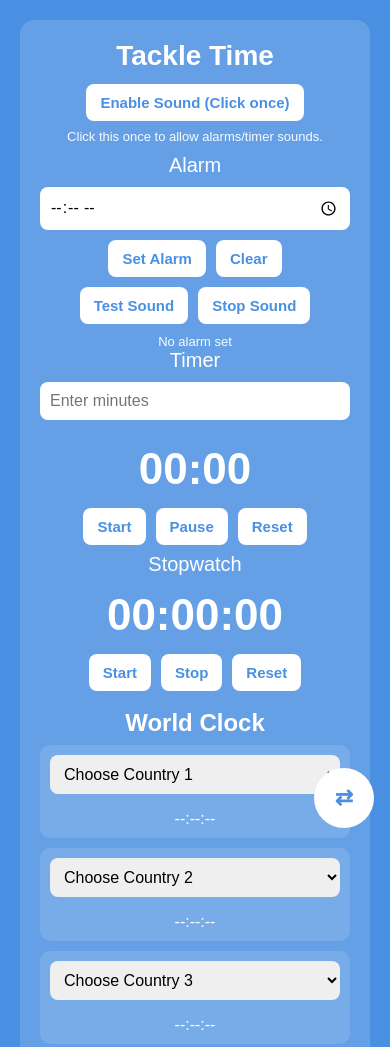
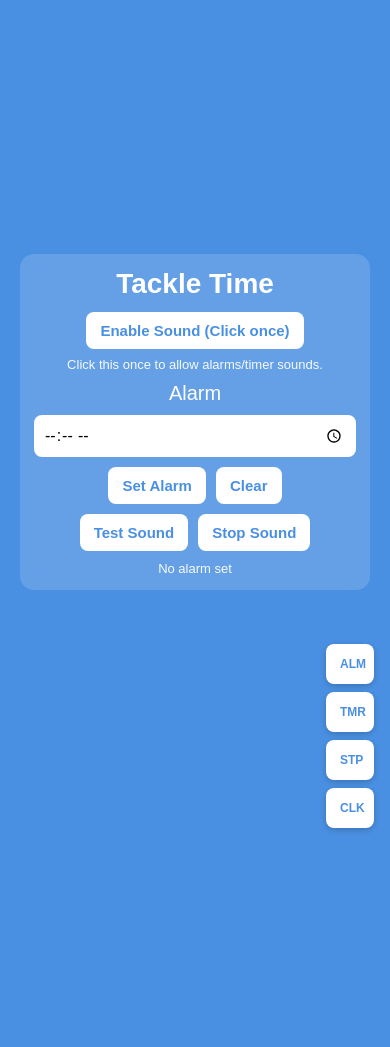
Before and after one commit to Germanpotato-star/TackleTime, a plain HTML site: page index.html in a window 390 px wide. Shown: the top 1047 px of the page. After the commit the page ends 844 px from the top, so only its background shows below. Drawn offline with Linux system fonts and the light colour scheme.

Commit message:
Update index.html

```diff
--- a/index.html
+++ b/index.html
@@ -5,6 +5,7 @@
 <meta name="viewport" content="width=device-width,initial-scale=1" />
 <title>Tackle Time</title>
 <style>
+/* Basic layout */
 *{margin:0;padding:0;box-sizing:border-box;font-family:Arial, sans-serif;}
 body{background:#4A90E2;color:white;min-height:100vh;display:flex;justify-content:center;align-items:center;padding:20px;}
 .container{width:100%;max-width:520px;background:rgba(255,255,255,0.15);backdrop-filter:blur(10px);border-radius:14px;padding:20px;}
@@ -16,11 +17,26 @@ input, select{width:100%;padding:10px;border:none;border-radius:8px;font-size:16
 .alarm-row{margin-bottom:10px;}
 button{border:none;border-radius:8px;padding:10px 14px;cursor:pointer;font-size:15px;background:white;color:#4A90E2;font-weight:bold;}
 .status{text-align:center;margin-top:8px;font-size:13px;opacity:0.95}
-.mode-button{position:fixed;right:16px;bottom:16px;width:60px;height:60px;border-radius:50%;border:none;background:white;color:#4A90E2;font-size:22px;font-weight:bold;cursor:pointer;}
 .world-clock{margin-top:18px;}
 .clock-box{background:rgba(255,255,255,0.12);border-radius:10px;padding:10px;margin-bottom:10px;}
 .clock-time{text-align:center;font-size:16px;margin-top:6px;}
 .enable-row{text-align:center;margin:10px 0;}
+
+/* Page visibility */
+.page{display:none;}
+.page.active{display:block;}
+
+/* Bottom-right page buttons */
+.page-buttons{position:fixed;right:16px;bottom:16px;display:flex;flex-direction:column;gap:8px;}
+.page-button{width:52px;height:44px;border-radius:8px;background:white;color:#4A90E2;font-weight:bold;border:none;cursor:pointer;box-shadow:0 2px 6px rgba(0,0,0,0.2);}
+.page-button span{display:block;font-size:12px;}
+
+/* Small responsive tweak */
+@media (max-width:480px){
+  .container{padding:14px;}
+  .time-display{font-size:36px;}
+  .page-button{width:48px;height:40px;}
+}
 </style>
 </head>
 <body>
@@ -32,8 +48,8 @@ button{border:none;border-radius:8px;padding:10px 14px;cursor:pointer;font-size:
     <div class="status" id="enableStatus">Click this once to allow alarms/timer sounds.</div>
   </div>
 
-  <!-- ALARM -->
-  <div id="alarmPage">
+  <!-- Alarm Page -->
+  <div id="alarmPage" class="page active">
     <div class="mode-title">Alarm</div>
     <input type="time" id="alarmTime">
     <div class="controls alarm-row">
@@ -47,8 +63,8 @@ button{border:none;border-radius:8px;padding:10px 14px;cursor:pointer;font-size:
     <div class="status" id="alarmStatus">No alarm set</div>
   </div>
 
-  <!-- TIMER -->
-  <div id="timerPage" class="hidden">
+  <!-- Timer Page -->
+  <div id="timerPage" class="page">
     <div class="mode-title">Timer</div>
     <input type="number" id="timerMinutes" min="1" placeholder="Enter minutes">
     <div class="time-display" id="timerDisplay">00:00</div>
@@ -59,8 +75,8 @@ button{border:none;border-radius:8px;padding:10px 14px;cursor:pointer;font-size:
     </div>
   </div>
 
-  <!-- STOPWATCH -->
-  <div id="stopwatchPage" class="hidden">
+  <!-- Stopwatch Page -->
+  <div id="stopwatchPage" class="page">
     <div class="mode-title">Stopwatch</div>
     <div class="time-display" id="stopwatchDisplay">00:00:00</div>
     <div class="controls">
@@ -70,9 +86,9 @@ button{border:none;border-radius:8px;padding:10px 14px;cursor:pointer;font-size:
     </div>
   </div>
 
-  <!-- WORLD CLOCK -->
-  <div class="world-clock">
-    <h2 style="text-align:center;margin-bottom:8px;">World Clock</h2>
+  <!-- World Clock Page -->
+  <div id="worldPage" class="page">
+    <div class="mode-title">World Clock</div>
     <div class="clock-box">
       <select id="country1">
         <option value="">Choose Country 1</option>
@@ -108,26 +124,26 @@ button{border:none;border-radius:8px;padding:10px 14px;cursor:pointer;font-size:
   </div>
 </div>
 
-<button class="mode-button" onclick="changeMode()">⇄</button>
+<!-- Bottom-right page buttons -->
+<div class="page-buttons" aria-hidden="false">
+  <button class="page-button" onclick="showPage('alarmPage')"><span>ALM</span></button>
+  <button class="page-button" onclick="showPage('timerPage')"><span>TMR</span></button>
+  <button class="page-button" onclick="showPage('stopwatchPage')"><span>STP</span></button>
+  <button class="page-button" onclick="showPage('worldPage')"><span>CLK</span></button>
+</div>
 
-<!-- Place alarm1.wav next to this HTML file -->
+<!-- Audio file -->
 <audio id="alarmSound" src="alarm1.wav" preload="auto"></audio>
 
 <script>
-/* UI pages */
-let currentMode = 0;
-const pages = [
-  document.getElementById('alarmPage'),
-  document.getElementById('timerPage'),
-  document.getElementById('stopwatchPage')
-];
-function changeMode(){
-  pages[currentMode].classList.add('hidden');
-  currentMode = (currentMode + 1) % pages.length;
-  pages[currentMode].classList.remove('hidden');
+/* Page navigation */
+function showPage(id){
+  const pages = document.querySelectorAll('.page');
+  pages.forEach(p => p.classList.remove('active'));
+  document.getElementById(id).classList.add('active');
 }
 
-/* Audio element and unlocking */
+/* Audio unlocking and helpers (keep previous behavior) */
 const soundEl = document.getElementById('alarmSound');
 const enableBtn = document.getElementById('enableSoundBtn');
 const enableStatus = document.getElementById('enableStatus');
@@ -154,11 +170,9 @@ function ensureAudioUnlocked(){
 
 enableBtn.addEventListener('click', () => { ensureAudioUnlocked(); });
 
-/* Sound helpers */
 function startPlaying(loop=true, autoStopMs=0){
   return ensureAudioUnlocked().then(()=>{
     try{
-      // clear previous auto-stop if any
       if (autoStopTimeoutId) { clearTimeout(autoStopTimeoutId); autoStopTimeoutId = null; }
       soundEl.loop = loop;
       soundEl.currentTime = 0;
@@ -176,8 +190,8 @@ function startPlaying(loop=true, autoStopMs=0){
   });
 }
 
-function playSound(loop=true){ return startPlaying(loop, 0); } // continuous until stop
-function playSoundFor5s(){ return startPlaying(true, 5000); } // loop and stop after 5s
+function playSound(loop=true){ return startPlaying(loop, 0); }
+function playSoundFor5s(){ return startPlaying(true, 5000); }
 
 function stopSound(){
   try{
@@ -207,14 +221,13 @@ function clearAlarm(){
   stopSound();
 }
 
-/* Alarm: now auto-stops after 5s */
-setInterval(() => {
-  if (!alarmTime || alarmTriggered) return;
+setInterval(function(){
+  if(!alarmTime || alarmTriggered) return;
   const now = new Date();
   const current = String(now.getHours()).padStart(2,'0') + ':' + String(now.getMinutes()).padStart(2,'0');
-  if (current === alarmTime){
+  if(current === alarmTime){
     alarmTriggered = true;
-    // Play for 5 seconds then stop
+    // Play for 5 seconds automatically
     playSoundFor5s();
   }
 }, 1000);
@@ -245,7 +258,6 @@ function startTimer(){
       updateTimerDisplay();
       clearInterval(timerInterval);
       timerInterval = null;
-      // Play sound for 5 seconds
       playSoundFor5s();
       return;
     }
```
